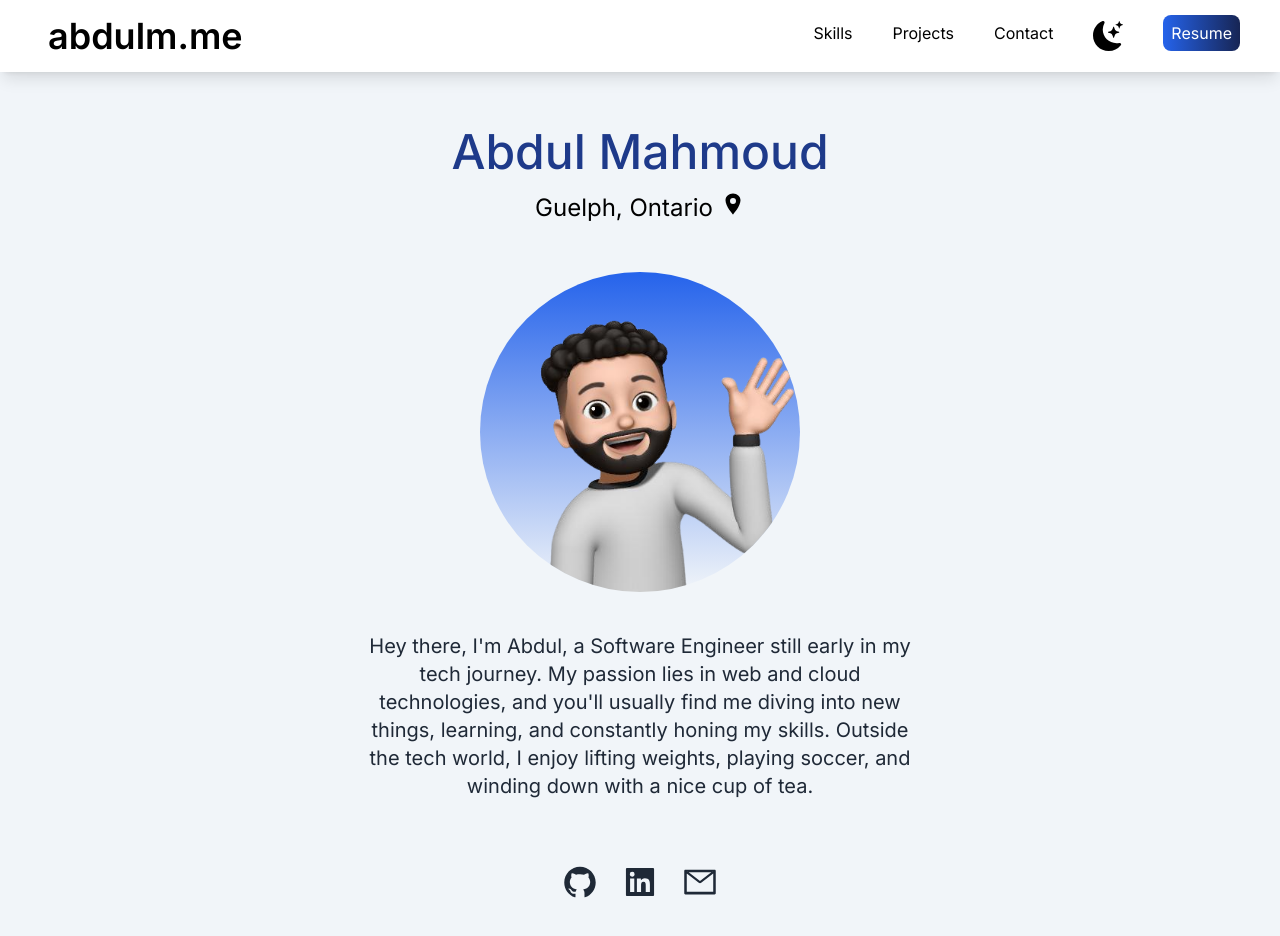
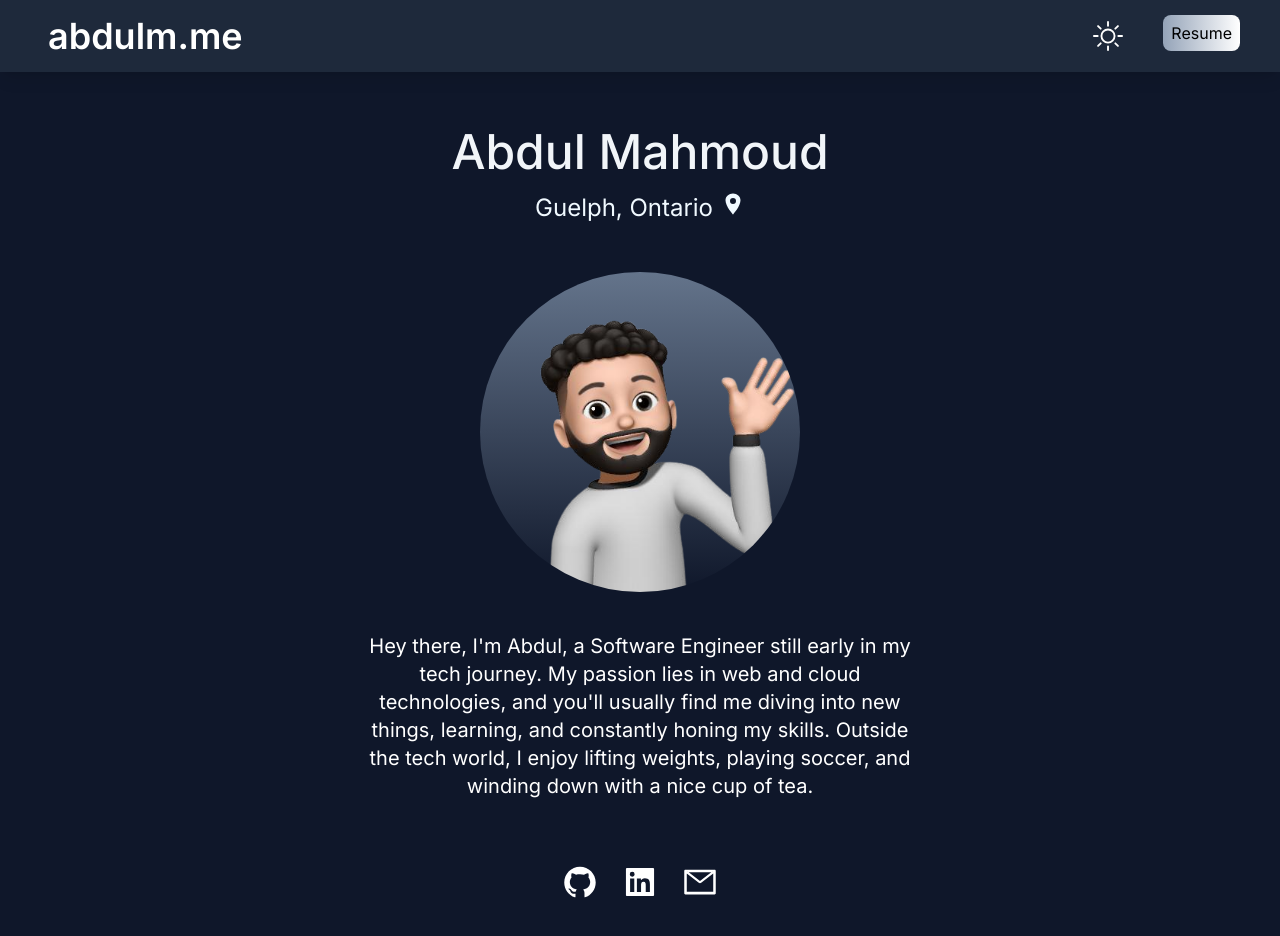
Before and after one commit to abdulm7/protfolio.me, a Next.js app: page / in a window 1280 px wide. Both pictures are taken after a click on the icon 1108 px from the left and 36 px from the top of the page. Shown: the top 936 px of the page. Built offline with nearby package versions, Linux system fonts and the light colour scheme.

Commit message:
Add: Darkmode complete

```diff
--- a/src/app/components/navbar.js
+++ b/src/app/components/navbar.js
@@ -1,31 +1,37 @@
 "use client";
 
 import { useState } from 'react';
-import { BsFillMoonStarsFill } from 'react-icons/bs';
+import { BsFillMoonStarsFill, BsSun} from 'react-icons/bs';
 
-export default function ResponsiveNavbar() {
+export default function ResponsiveNavbar({darkMode, setDarkMode}) {
   const [isMobileMenuOpen, setIsMobileMenuOpen] = useState(false);
 
   const toggleMobileMenu = () => {
     setIsMobileMenuOpen(!isMobileMenuOpen);
   };
 
+  const toggleDarkMode = () =>{
+    setDarkMode(!darkMode);
+  }
+
   return (
-    <nav className="py-4 flex justify-between fixed top-0 w-full bg-white shadow-lg z-10 pr-10">
-      <h1 className="text-lg sm:text-xl md:text-2xl lg:text-3xl xl:text-4xl font-semibold mx-4 sm:mx-6 md:mx-8 lg:mx-10 xl:mx-12">
+    <nav className="py-4 flex justify-between fixed top-0 w-full bg-white shadow-lg z-10 pr-10 dark:bg-slate-800">
+      <h1 className="text-lg sm:text-xl md:text-2xl lg:text-3xl xl:text-4xl font-semibold mx-4 sm:mx-6 md:mx-8 lg:mx-10 xl:mx-12 dark:text-white">
         abdulm.me
       </h1>
-      <div className="hidden sm:flex items-center gap-4 sm:gap-6 md:gap-8 lg:gap-10 ml-4 sm:ml-6 md:ml-8 lg:ml-10">
+      <div className="hidden sm:flex items-center gap-4 sm:gap-6 md:gap-8 lg:gap-10 ml-4 sm:ml-6 md:ml-8 lg:ml-10 dark:text-white">
         <ul className="flex gap-10">
-          <li>Skills</li>
+          {/* <li>Skills</li>
           <li>Projects</li>
-          <li>Contact</li>
+          <li>Contact</li> */}
           <li>
-            <BsFillMoonStarsFill className="cursor-pointer text-xl lg:text-3xl" />
+            {darkMode ? <BsSun onClick={toggleDarkMode} className="cursor-pointer text-xl lg:text-3xl text-white" /> :
+              <BsFillMoonStarsFill onClick={toggleDarkMode} className="cursor-pointer text-xl lg:text-3xl" /> }
+
           </li>
           <li>
             <a
-              className="bg-gradient-to-r from-blue-600 to-blue-950 text-white p-2 rounded-lg"
+              className="bg-gradient-to-r from-slate-500 to-slate-900 text-white p-2 rounded-lg dark:from-slate-400 dark:to-white dark:text-black"
               href="#"
             >
               Resume
@@ -35,24 +41,26 @@ export default function ResponsiveNavbar() {
       </div>
       <div className="sm:hidden">
         <button
-          className="text-xl lg:text-3xl focus:outline-none"
+          className="text-xl lg:text-3xl focus:outline-none dark:text-white"
           onClick={toggleMobileMenu}
         >
           ☰
         </button>
       </div>
       {isMobileMenuOpen && (
-        <div className="sm:hidden absolute top-16 right-0 bg-white shadow-md p-4" >
+        <div className="sm:hidden absolute top-16 right-0 bg-white shadow-md p-4 dark:bg-slate-900" >
           <ul className="flex flex-col gap-10 items-center">
-            <li>Skills</li>
+            {/* <li>Skills</li>
             <li>Projects</li>
-            <li>Contact</li>
+            <li>Contact</li> */}
           <li>
-              <BsFillMoonStarsFill className="cursor-pointer text-xl lg:text-3xl" />
+            {darkMode ? <BsSun onClick={toggleDarkMode} className="cursor-pointer text-xl lg:text-3xl text-white" /> :
+              <BsFillMoonStarsFill onClick={toggleDarkMode} className="cursor-pointer text-xl lg:text-3xl" /> }
+
           </li>
           <li>
             <a
-                className="bg-gradient-to-r from-blue-600 to-blue-950 text-white p-2 rounded-lg"
+              className="bg-gradient-to-r from-slate-500 to-slate-900 text-white p-2 rounded-lg dark:from-slate-400 dark:to-white dark:text-black"
               href="#"
             >
               Resume
--- a/src/app/page.js
+++ b/src/app/page.js
@@ -12,29 +12,32 @@ export default function Home() {
 
   const [isMobileMenuOpen, setIsMobileMenuOpen] = useState(false);
 
+  const [darkMode, setDarkMode] = useState(false);
+
   const toggleMobileMenu = () => {
     setIsMobileMenuOpen(!isMobileMenuOpen);
   };
 
   return (
-    <div className="bg-slate-100">
+    <div className={darkMode ? 'dark' : ""}>
 
-      <ResponsiveNavbar />
-      <main className="bg-slate-100 px-4 sm:px-8 md:px-10 lg:px-16 xl:px-20 mt-14">
+
+      <ResponsiveNavbar darkMode={darkMode} setDarkMode={setDarkMode}/>
+      <main className="bg-slate-100 px-4 sm:px-8 md:px-10 lg:px-16 xl:px-20 mt-14 dark:bg-slate-900">
 
         <section className="min-w-screen min-h-screen">
 
           <div className="text-center p-4 sm:p-8 pd:p-10 lg:p-12 xl:p-16 max-w-screen-md mx-auto">
-            <h2 className="text-3xl sm:text-3xl pd:text-4xl lg:text-5xl xl:text-5xl py-2 text-blue-900 font-medium">
+            <h2 className="text-3xl sm:text-3xl pd:text-4xl lg:text-5xl xl:text-5xl py-2 text-blue-900 font-medium dark:text-slate-100">
               Abdul Mahmoud
             </h2>
-            <h3 className="text-lg flex justify-center sm:text-xl md:text-xl lg:text-1xl xl:text-2xl py-2">
+            <h3 className="text-lg flex justify-center sm:text-xl md:text-xl lg:text-1xl xl:text-2xl py-2 dark:text-sky-50">
               Guelph, Ontario <div className='w-2'> </div><IoLocationSharp/>
             </h3>
-            <div className="relative mx-auto my-10 bg-gradient-to-b from-blue-600 rounded-full w-40 sm:w-60 md:w-80 lg:w-96 xl:w-80 h-40 sm:h-60 md:h-80 lg:h-96 xl:h-80 overflow-hidden">
+            <div className="relative mx-auto my-10 bg-gradient-to-b rounded-full w-40 sm:w-60 md:w-80 lg:w-96 xl:w-80 h-40 sm:h-60 md:h-80 lg:h-96 xl:h-80 overflow-hidden dark:bg-gradient-to-b from-slate-500">
               <Image alt="Abdul-Avatar" src={gradpic} />
             </div>
-            <p className="text-md sm:text-md md:text-lg lg:text-lg xl:text-xl leading-9 text-gray-800 mx-4 sm:mx-6 md:mx-8 lg:mx-10 xl:mx-12">
+            <p className="text-md sm:text-md md:text-lg lg:text-lg xl:text-xl leading-9 text-gray-800 mx-4 sm:mx-6 md:mx-8 lg:mx-10 xl:mx-12 dark:text-white">
               {`Hey there, I'm Abdul, a Software Engineer still early in my tech journey. My passion lies
               in web and cloud technologies, and you'll usually find me diving into new things, learning,
               and constantly honing my skills. Outside the tech world, I enjoy lifting weights, playing
@@ -42,7 +45,7 @@ export default function Home() {
             </p>
           </div>
 
-          <div className="flex text-3xl sm:text-2xl md:text-3xl lg:text-3xl xl:text-4xl justify-center gap-6 text-gray-800">
+          <div className="flex text-3xl sm:text-2xl md:text-3xl lg:text-3xl xl:text-4xl justify-center gap-6 text-gray-800 dark:text-white">
             <a href="https://github.com/abdulm7">
               <AiFillGithub />
             </a>
@@ -110,7 +113,7 @@ export default function Home() {
         </div>
       </section> */}
 
-      <footer className="bg-slate-100 h-20">
+      <footer className="bg-slate-100 h-20 dark:bg-slate-900">
 
 
       </footer>
--- a/tailwind.config.js
+++ b/tailwind.config.js
@@ -1,5 +1,6 @@
 /** @type {import('tailwindcss').Config} */
 module.exports = {
+  darkMode: "class",
   content: [
     './src/pages/**/*.{js,ts,jsx,tsx,mdx}',
     './src/components/**/*.{js,ts,jsx,tsx,mdx}',
```
Lines whose indentation alone changed are shown as unchanged.
